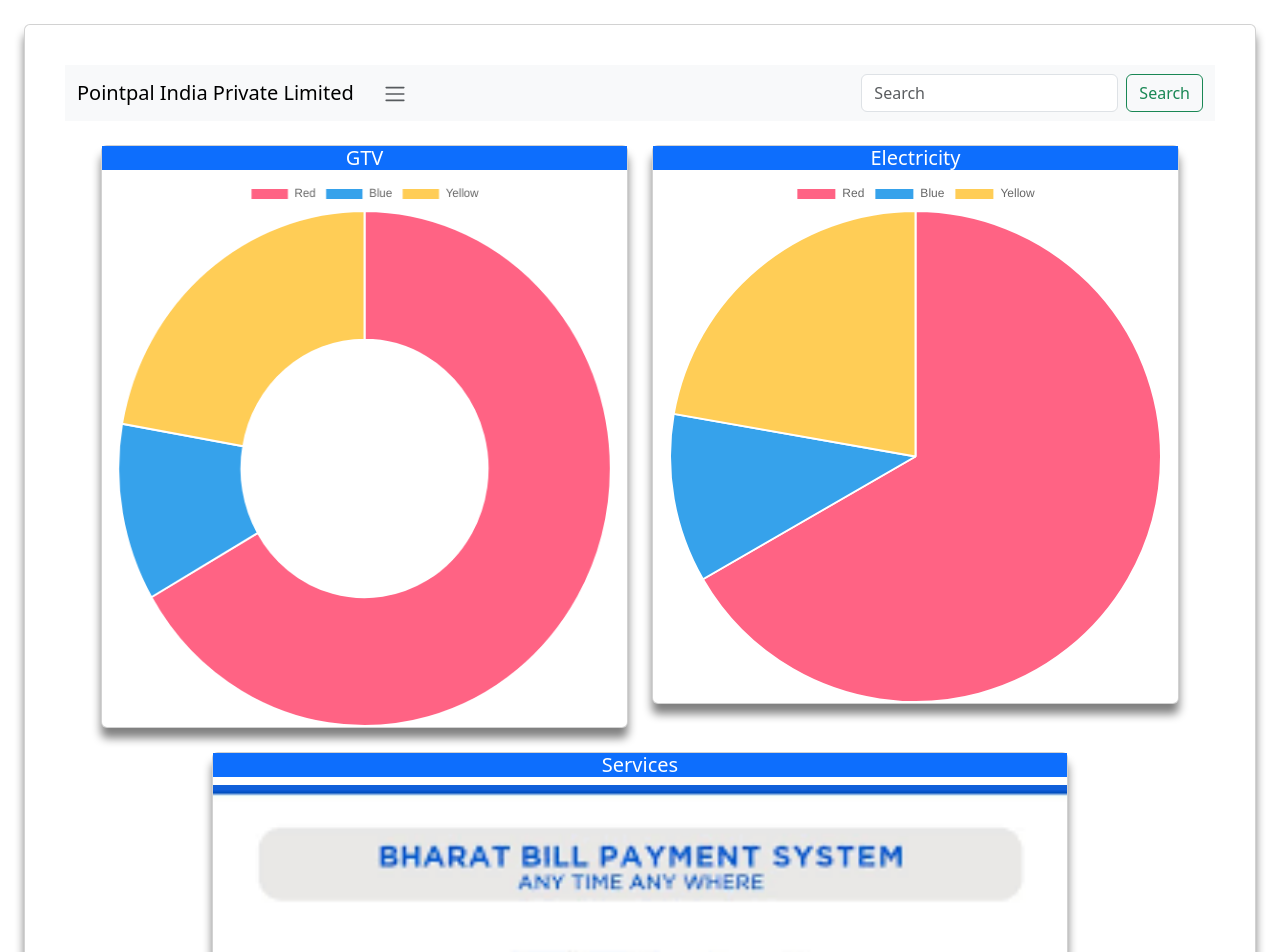
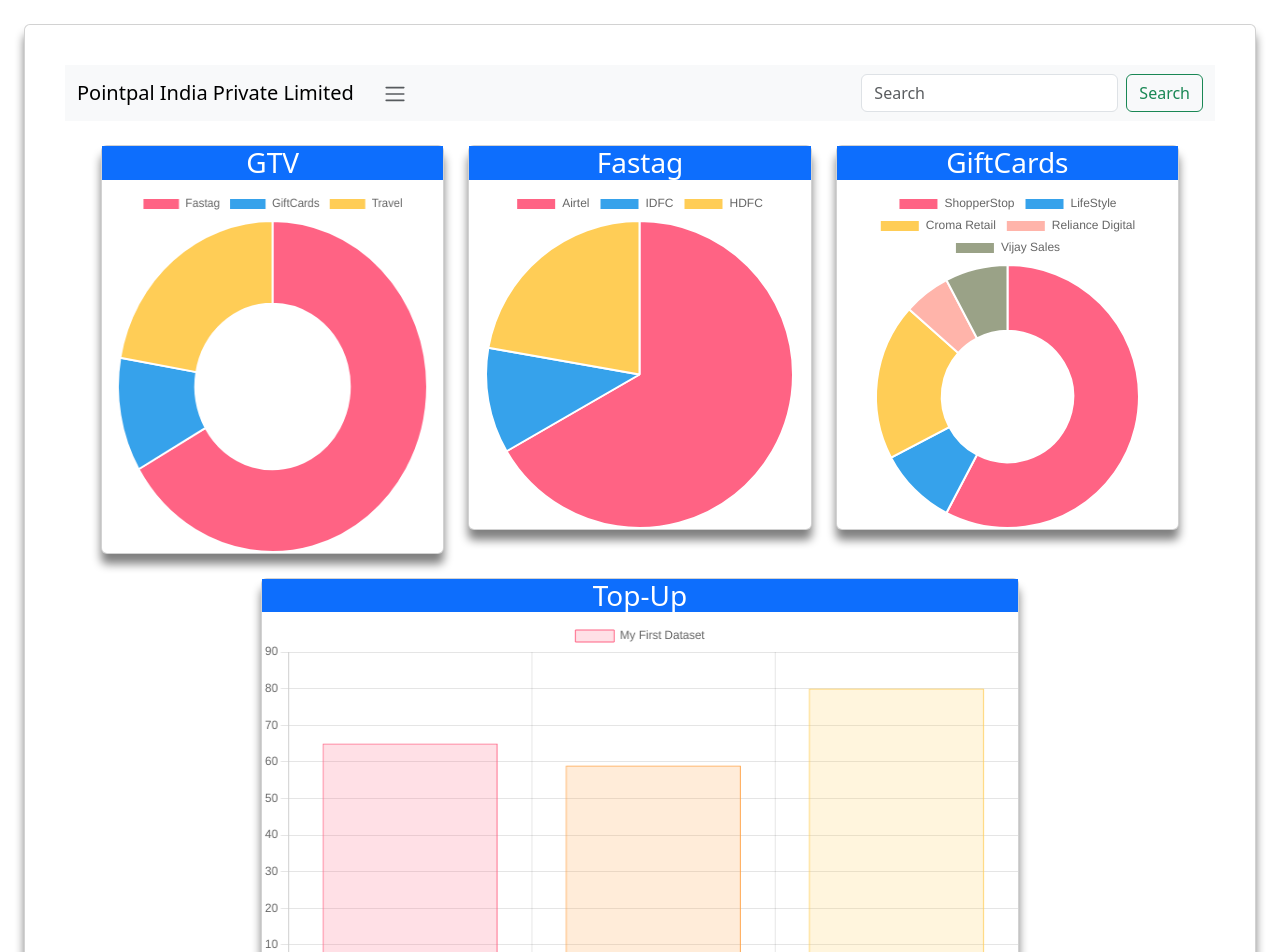
Before and after one commit to prashantsnehi/ecommerce, an Angular app: page / in a window 1280 px wide. Shown: the top 952 px of the page. Built offline with nearby package versions, Linux system fonts and the light colour scheme.

Commit message:
updated dashboard

```diff
--- a/src/app/components/dashboard/charts/charts.component.ts
+++ b/src/app/components/dashboard/charts/charts.component.ts
@@ -18,9 +18,9 @@
           type: 'doughnut',
           data: {
             labels: [
-              'Red',
-              'Blue',
-              'Yellow'
+              'Fastag',
+              'GiftCards',
+              'Travel'
             ],
             datasets: [{
               label: 'GTV',
--- a/src/app/components/dashboard/dashboard.component.html
+++ b/src/app/components/dashboard/dashboard.component.html
@@ -1,25 +1,31 @@
 <div class="row m-4 justify-content-between">
-  <div class="col-md-6">
+  <div class="col-md-4">
     <div class="card">
-      <h5 class="card-title text-center bg-primary text-white">GTV</h5>
+      <h3 class="card-title text-center bg-primary text-white">GTV</h3>
       <app-charts></app-charts>
     </div>
   </div>
-  <div class="col-md-6">
+  <div class="col-md-4">
     <div class="card">
-      <h5 class="card-title text-center bg-primary text-white">Electricity</h5>
+      <h3 class="card-title text-center bg-primary text-white">Fastag</h3>
       <app-electricity-chart></app-electricity-chart>
     </div>
   </div>
-  <!-- <div class="col-md-6">
+  <div class="col-md-4">
     <div class="card">
-      <h5 class="card-title text-center bg-primary text-white">Recharge</h5>
+      <h3 class="card-title text-center bg-primary text-white">GiftCards</h3>
       <app-recharge-chart></app-recharge-chart>
     </div>
-  </div> -->
+  </div>
 </div>
 <div class="row justify-content-center">
-  <div class="col-md-9">
+  <div class="col-md-8">
+    <div class="card">
+      <h3 class="card-title text-center bg-primary text-white">Top-Up</h3>
+      <app-topup></app-topup>
+    </div>
+  </div>
+  <!-- <div class="col-md-8">
     <div class="card">
       <h5 class="card-title text-center bg-primary text-white">Services</h5>
       <div id="carouselExampleIndicators" class="carousel slide">
@@ -70,5 +76,5 @@
         </button>
       </div>
     </div>
-  </div>
+  </div> -->
 </div>
--- a/src/app/components/dashboard/electricity-chart/electricity-chart.component.ts
+++ b/src/app/components/dashboard/electricity-chart/electricity-chart.component.ts
@@ -20,9 +20,9 @@
       type: 'pie',
       data: {
         labels: [
-          'Red',
-          'Blue',
-          'Yellow'
+          'Airtel',
+          'IDFC',
+          'HDFC'
         ],
         datasets: [{
           label: 'Electricity',
--- a/src/app/components/dashboard/recharge-chart/recharge-chart.component.ts
+++ b/src/app/components/dashboard/recharge-chart/recharge-chart.component.ts
@@ -55,17 +55,22 @@
       type: 'doughnut',
       data: {
         labels: [
-          'Red',
-          'Blue',
-          'Yellow'
+          'ShopperStop',
+          'LifeStyle',
+          'Croma Retail',
+          'Reliance Digital',
+          'Vijay Sales'
         ],
         datasets: [{
           label: 'Recharge',
-          data: [300, 50, 100],
+          data: [300, 50, 100,30, 40],
           backgroundColor: [
             'rgb(255, 99, 132)',
             'rgb(54, 162, 235)',
-            'rgb(255, 205, 86)'
+            'rgb(255, 205, 86)',
+            'rgb(255, 180, 170)',
+            'rgb(154, 162, 135)',
+            'rgb(155, 105, 186)'
           ],
           hoverOffset: 4
         }]
--- a/src/app/components/dashboard/topup/topup.component.html
+++ b/src/app/components/dashboard/topup/topup.component.html
@@ -1 +1,3 @@
-<p>topup works!</p>
+<div class="row">
+    <canvas id="topup"></canvas>
+</div>
--- a/src/app/components/dashboard/topup/topup.component.ts
+++ b/src/app/components/dashboard/topup/topup.component.ts
@@ -1,4 +1,5 @@
-import { Component } from '@angular/core';
+import { Component, OnInit } from '@angular/core';
+import { Chart } from 'chart.js';
 
 @Component({
   selector: 'app-topup',
@@ -6,6 +7,42 @@
   templateUrl: './topup.component.html',
   styleUrl: './topup.component.css'
 })
-export class TopupComponent {
+export class TopupComponent implements OnInit {
+  title = 'Top Up';
+  labels = ['December', 'January', 'February'];
+  barchart: any;
+  data = {
+    labels: this.labels,
+    datasets: [{
+      label: 'My First Dataset',
+      data: [65, 59, 80, 81],
+      backgroundColor: [
+        'rgba(255, 99, 132, 0.2)',
+        'rgba(255, 159, 64, 0.2)',
+        'rgba(255, 205, 86, 0.2)'
+      ],
+      borderColor: [
+        'rgb(255, 99, 132)',
+        'rgb(255, 159, 64)',
+        'rgb(255, 205, 86)'
+      ],
+      borderWidth: 1
+    }]
+  };
+
+  ngOnInit() {
+    this.barchart = new Chart('topup', {
+      type: 'bar',
+      data: this.data,
+      options: {
+        scales: {
+          y: {
+            beginAtZero: true
+          }
+        }
+      }
+    })
+
+  }
 
 }
```
